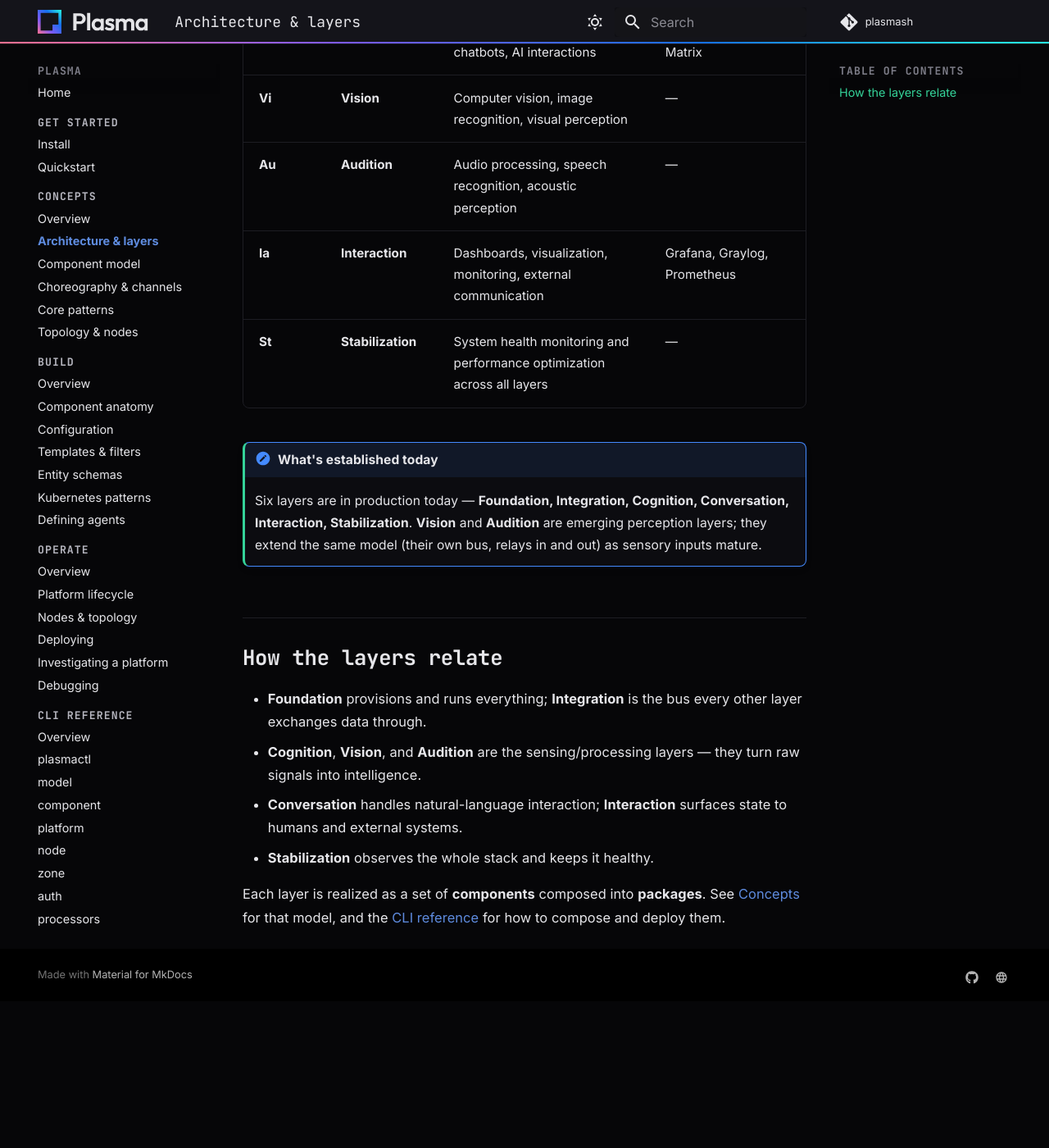
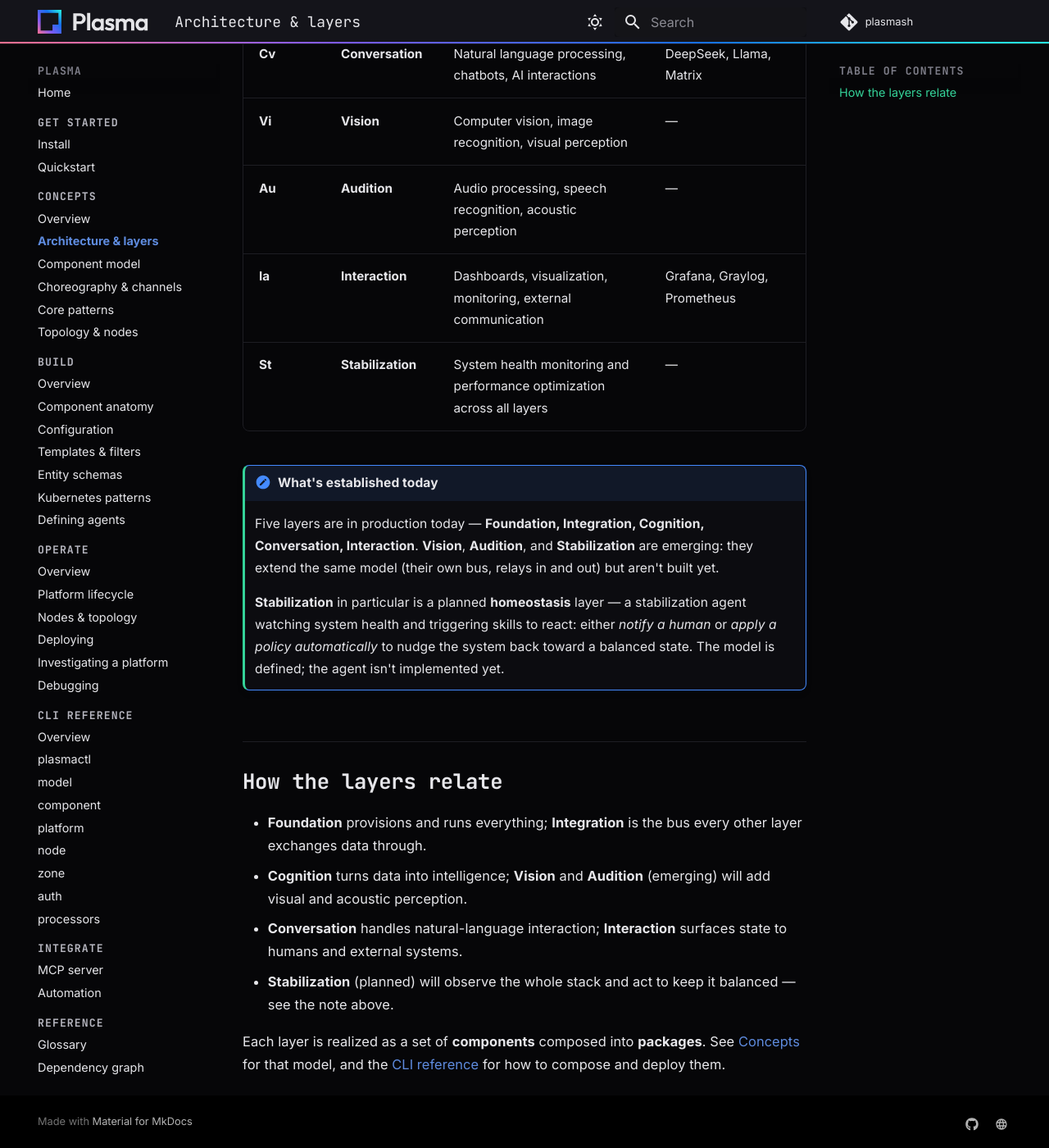
Before and after one commit to plasmash/docs, an MkDocs documentation site: the page built from docs/concepts/architecture.md, in a window 1280 px wide and 1400 px high, scrolled down 684 px. Shown: the whole window at 82% size. Built offline with MkDocs 1.6.1 and Material for MkDocs 9.7.7, drawn with Linux system fonts in a browser that asks for light colours; before the commit the page ends 1905 px from its top, so only the background shows below that; some of the changed text lies outside the part shown.

Commit message:
docs(concepts): Stabilization is emerging, not yet built
Move Stabilization from established to emerging (5 layers in production:
Foundation, Integration, Cognition, Conversation, Interaction; Vision,
Audition, Stabilization emerging). Describe Stabilization's planned
homeostasis role — a stabilization agent triggering skills to notify a
human or auto-apply a policy toward a balanced state.

```diff
--- a/docs/concepts/architecture.md
+++ b/docs/concepts/architecture.md
@@ -1,6 +1,6 @@
 # Architecture
 
-Plasma is built from **eight specialized layers**. Each has a dedicated purpose and its own message bus, and communicates through explicit relays — behavior emerges from channel topology, not a central coordinator.
+Plasma's architecture is organized into **eight specialized layers** — five in production today, three emerging (see the note below). Each has a dedicated purpose and its own message bus, and communicates through explicit relays — behavior emerges from channel topology, not a central coordinator.
 
 | | Layer | Purpose | Representative tech |
 |---|---|---|---|
@@ -14,13 +14,15 @@ Plasma is built from **eight specialized layers**. Each has a dedicated purpose
 | **St** | **Stabilization** | System health monitoring and performance optimization across all layers | — |
 
 !!! note "What's established today"
-    Six layers are in production today — **Foundation, Integration, Cognition, Conversation, Interaction, Stabilization**. **Vision** and **Audition** are emerging perception layers; they extend the same model (their own bus, relays in and out) as sensory inputs mature.
+    Five layers are in production today — **Foundation, Integration, Cognition, Conversation, Interaction**. **Vision**, **Audition**, and **Stabilization** are emerging: they extend the same model (their own bus, relays in and out) but aren't built yet.
+
+    **Stabilization** in particular is a planned **homeostasis** layer — a stabilization agent watching system health and triggering skills to react: either *notify a human* or *apply a policy automatically* to nudge the system back toward a balanced state. The model is defined; the agent isn't implemented yet.
 
 ## How the layers relate
 
 - **Foundation** provisions and runs everything; **Integration** is the bus every other layer exchanges data through.
-- **Cognition**, **Vision**, and **Audition** are the sensing/processing layers — they turn raw signals into intelligence.
+- **Cognition** turns data into intelligence; **Vision** and **Audition** (emerging) will add visual and acoustic perception.
 - **Conversation** handles natural-language interaction; **Interaction** surfaces state to humans and external systems.
-- **Stabilization** observes the whole stack and keeps it healthy.
+- **Stabilization** (planned) will observe the whole stack and act to keep it balanced — see the note above.
 
 Each layer is realized as a set of **components** composed into **packages**. See [Concepts](component-model.md) for that model, and the [CLI reference](../cli/index.md) for how to compose and deploy them.
```
Also changed, not shown: docs/concepts/patterns.md (+1 -1 lines).
